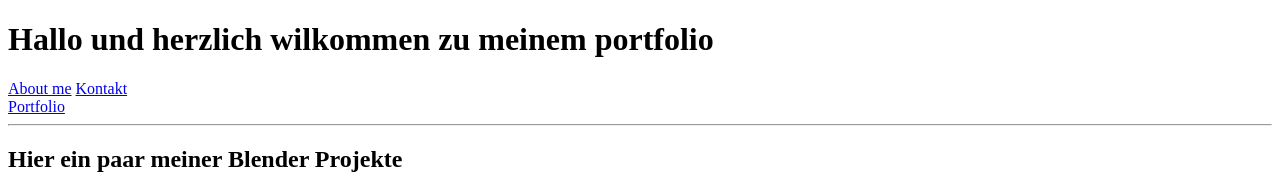
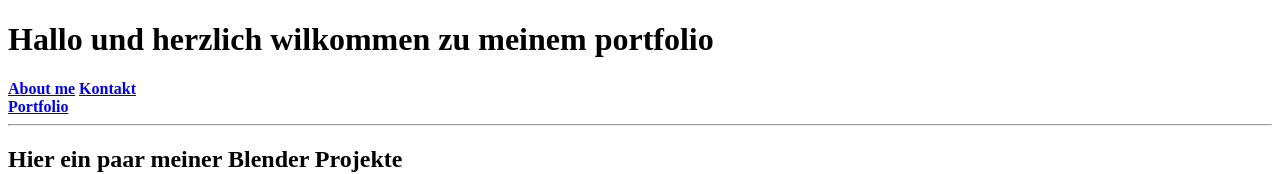
Before and after one commit to ChristianHauser/gis_SoSe2020, a plain HTML site: page Aufgabe02/index.html in a window 1280 px wide. Shown: the top 174 px of the page. Drawn offline with Linux system fonts and the light colour scheme.

Commit message:
Update index.html

```diff
--- a/Aufgabe02/index.html
+++ b/Aufgabe02/index.html
@@ -10,9 +10,9 @@
     <h1>Hallo und herzlich wilkommen zu meinem portfolio</h1>
 
     <nav>
-        <a href="https://christianhauser.github.io/gis_SoSe2020/Aufgabe02/Aboutme/index.html"><kursiv>About me</kursiv></a>
-        <a href="https://christianhauser.github.io/gis_SoSe2020/Aufgabe02/Kontakt/index.html"><kursiv>Kontakt</kursiv></a><br>
-        <a href="https://christianhauser.github.io/gis_SoSe2020/Aufgabe02/Portfolio/index.html"><kursiv>Portfolio</kursiv></a>
+        <a href="https://christianhauser.github.io/gis_SoSe2020/Aufgabe02/Aboutme/index.html"><strong>About me</strong></a>
+        <a href="https://christianhauser.github.io/gis_SoSe2020/Aufgabe02/Kontakt/index.html"><strong>Kontakt</strong></a><br>
+        <a href="https://christianhauser.github.io/gis_SoSe2020/Aufgabe02/Portfolio/index.html"><strong>Portfolio</strong></a>
     </nav>
     <hr>
     <h2>Hier ein paar meiner Blender Projekte</h2>
```
